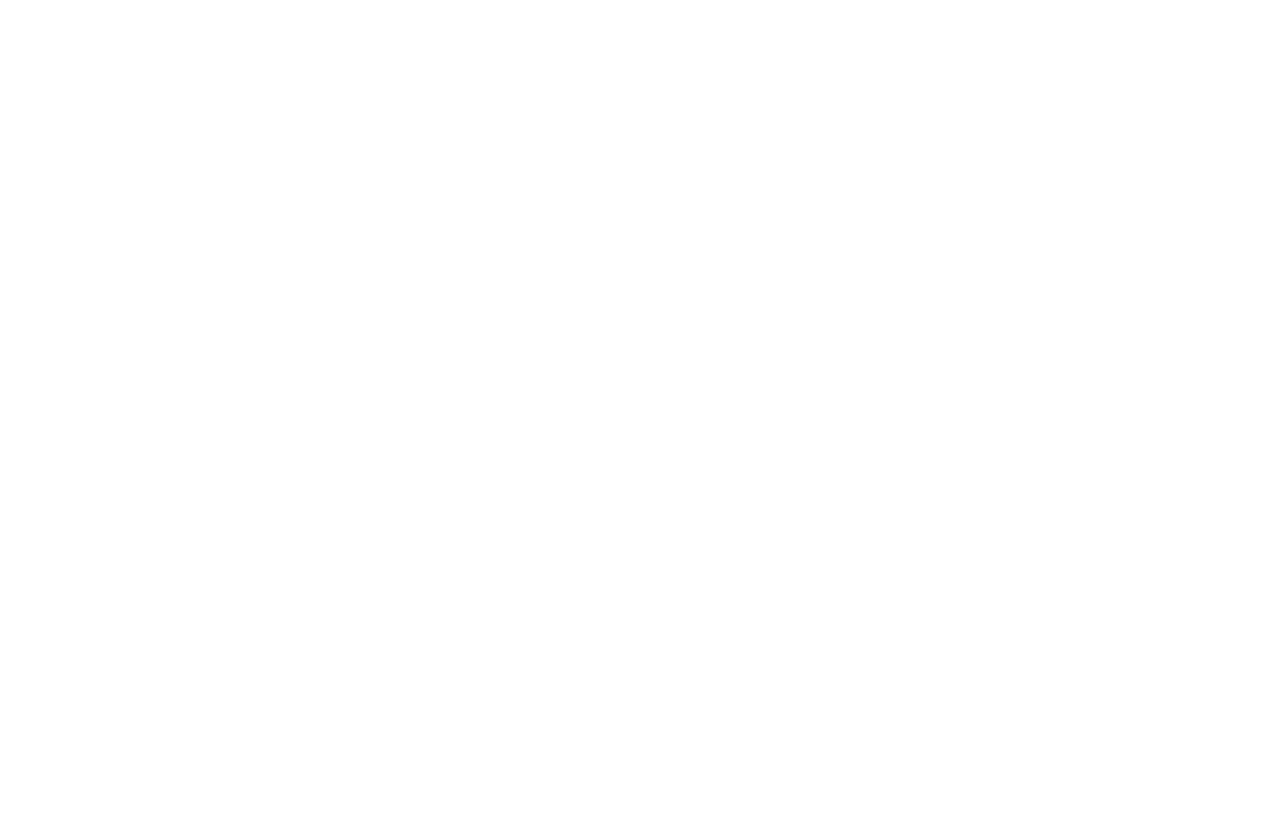
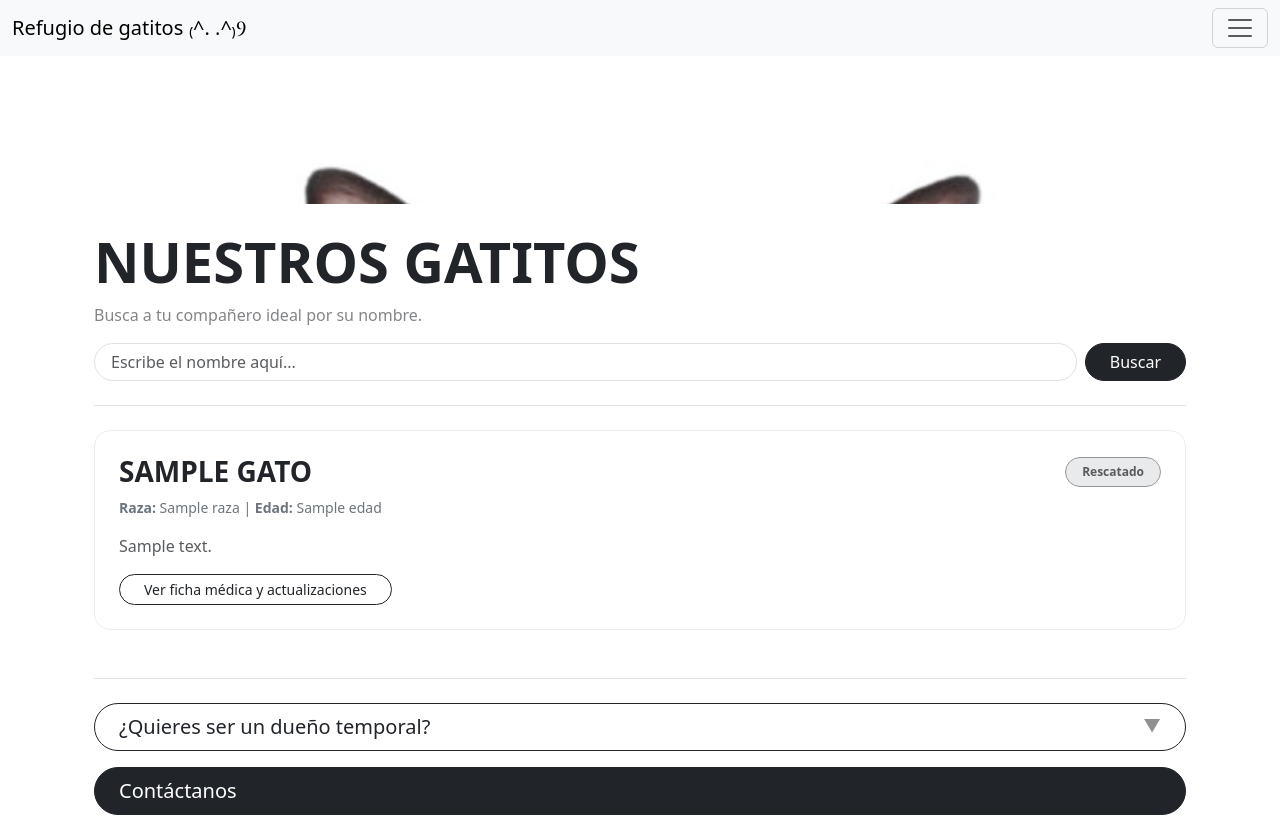
Before and after one commit to ZamudioGarciaPatricia/Gestor-de-refugio-de-gatos, a Flask app: page /visitante in a window 1280 px wide. Before the commit the page is empty. Before the commit the page ends 800 px from the top, so only its background shows below. Run offline with Flask 3, Linux system fonts and the light colour scheme; a database or web service that is not in the repository returns one stand-in record (values such as "Sample title").

Commit message:
visitante

```diff
--- a/app.py
+++ b/app.py
@@ -96,7 +96,15 @@
 
 @app.route('/visitante')
 def visitante():
-    return render_template('visitante.html')
+    nombre_buscado = request.args.get('buscar_nombre')
+
+    if nombre_buscado:
+        query = {"nombre": {"$regex": nombre_buscado, "$options": "i"}}
+        lista_de_gatos = list(gestor_obj.gatos.find(query))
+    else:
+        lista_de_gatos = gestor_obj.obtener_gatos()
+
+    return render_template('visitante.html', gatos=lista_de_gatos, busqueda=nombre_buscado)
 
 
 @app.route('/crea')
--- a/templates/pantallainicial.html
+++ b/templates/pantallainicial.html
@@ -30,8 +30,8 @@
             </div>
 
             <div class="mt-4 opacity-50">
-                <a href="" class="btn btn-link text-decoration-none text-secondary btn-sm disabled">
-                    Entrar como Visitante (desactivado por ahora)
+                <a href="/visitante" class="btn btn-link text-decoration-none text-secondary btn-sm">
+                    Entrar como Visitante
                 </a>
             </div>
         </div>
--- a/templates/visitante.html
+++ b/templates/visitante.html
@@ -0,0 +1,121 @@
+{% extends "base.html" %}
+
+{% block title %} Catálogo de Gatitos {% endblock %}
+
+{% block content %}
+<div class="container py-4">
+
+    <div class="text-center mb-4">
+        <img src="/static/banner.jpg" alt="Banner Refugio" class="w-100 rounded-4" style="height: 180px; object-fit: cover;">
+    </div>
+
+    <div class="mb-4">
+        <h1 class="display-4 fw-bold text-dark">NUESTROS GATITOS</h1>
+        <p class="text-muted opacity-75">Busca a tu compañero ideal por su nombre.</p>
+
+        <form action="/visitante" method="GET" class="d-flex gap-2">
+            <input type="text" name="buscar_nombre" class="form-control rounded-pill px-3" placeholder="Escribe el nombre aquí..." value="{{ busqueda or '' }}">
+            <button type="submit" class="btn btn-dark rounded-pill px-4">Buscar</button>
+            {% if busqueda %}
+                <a href="/visitante" class="btn btn-outline-secondary rounded-pill d-flex align-items-center px-3">Ver todos</a>
+            {% endif %}
+        </form>
+    </div>
+
+    <hr class="border-secondary-subtle opacity-50 my-4">
+
+    <div class="d-flex flex-column gap-3 mb-5">
+        {% for gato in gatos %}
+        <div class="p-4 bg-white rounded-4 border border-light-subtle">
+
+            <div class="d-flex justify-content-between align-items-center mb-2">
+                <h3 class="fw-bold m-0 text-uppercase">{{ gato.nombre }}</h3>
+                <span class="badge rounded-pill bg-secondary-subtle text-dark border border-secondary px-3 py-2 opacity-75">
+                    {{ gato.estado }}
+                </span>
+            </div>
+
+            <p class="text-secondary small mb-3">
+                <strong>Raza:</strong> {{ gato.raza }} | <strong>Edad:</strong> {{ gato.edad }}
+            </p>
+
+            <p class="text-dark opacity-75 mb-3">
+                {{ gato.descripcion }}
+            </p>
+
+            <button type="button" class="btn btn-outline-dark btn-sm rounded-pill px-4" data-bs-toggle="modal" data-bs-target="#modal{{ gato._id }}">
+                Ver ficha médica y actualizaciones
+            </button>
+        </div>
+
+        <div class="modal fade" id="modal{{ gato._id }}" tabindex="-1" aria-hidden="true">
+            <div class="modal-dialog modal-dialog-centered">
+                <div class="modal-content rounded-4 p-3 border-0">
+
+                    <div class="modal-header border-0">
+                        <h2 class="modal-title fw-bold text-uppercase h4">{{ gato.nombre }}</h2>
+                        <button type="button" class="btn-close" data-bs-dismiss="modal" aria-label="Close"></button>
+                    </div>
+
+                    <div class="modal-body d-flex flex-column gap-3">
+                        <div class="bg-light p-3 rounded-3 border border-secondary-subtle small">
+                            <p class="m-1"><strong>Sexo:</strong> {{ gato.sexo }}</p>
+                            <p class="m-1"><strong>¿Esterilizado?:</strong> {{ gato.esterilizado }}</p>
+                            <p class="m-1"><strong>Carácter:</strong> {{ gato.caracter }}</p>
+                            <p class="m-1"><strong>Aspecto:</strong> {{ gato.aspecto }}</p>
+                        </div>
+
+                        <div class="bg-secondary-subtle p-3 rounded-3 border border-secondary-subtle small opacity-75">
+                            <p class="m-1"><strong>Estado de Salud:</strong> {{ gato.estado_salud }}</p>
+                            <p class="m-1"><strong>Enfermedades:</strong> {{ gato.enfermedades or 'Ninguna' }}</p>
+                            <p class="m-1"><strong>¿Es Crónica?:</strong> {{ gato.es_cronica }}</p>
+                        </div>
+
+                        <p class="text-muted small italic m-0">Cuidador a cargo: {{ gato.trato_cuidador }}</p>
+                    </div>
+
+                    <div class="modal-footer border-0">
+                        <button type="button" class="btn btn-dark rounded-pill px-4" data-bs-dismiss="modal">Cerrar</button>
+                    </div>
+
+                </div>
+            </div>
+        </div>
+        {% else %}
+        <div class="p-4 text-center bg-white rounded-4 border border-light-subtle">
+            <p class="text-secondary opacity-50 m-0">No hay gatitos registrados con ese nombre.</p>
+        </div>
+        {% endfor %}
+    </div>
+
+    <hr class="border-secondary-subtle opacity-50 my-4">
+
+    <div class="d-flex flex-column gap-3">
+
+        <div>
+            <button class="btn btn-outline-dark btn-lg w-100 rounded-pill text-start px-4" type="button" data-bs-toggle="collapse" data-bs-target="#infoTemporal">
+                ¿Quieres ser un dueño temporal? <span class="float-end opacity-50 small">▼</span>
+            </button>
+            <div class="collapse" id="infoTemporal">
+                <div class="p-3 bg-light rounded-4 border border-secondary-subtle mt-2 small text-secondary">
+                    Le das un hogar a un gatito mientras encuentra su familia definitiva. Si te interesa, revisa nuestro contacto aquí abajo.
+                </div>
+            </div>
+        </div>
+
+        <div>
+            <button class="btn btn-dark btn-lg w-100 rounded-pill text-start px-4" type="button" data-bs-toggle="collapse" data-bs-target="#infoContacto">
+                Contáctanos
+            </button>
+            <div class="collapse" id="infoContacto">
+                <div class="p-3 bg-white rounded-4 border border-light-subtle mt-2 small text-secondary">
+                    <p class="m-1"> <strong>Ubicación:</strong> Ciudad Juárez, Chihuahua, México</p>
+                    <p class="m-1"> <strong>Correo:</strong> refugiodegatitosrecupera@gmail.com</p>
+                </div>
+            </div>
+        </div>
+
+    </div>
+
+</div>
+{% endblock %}
```
